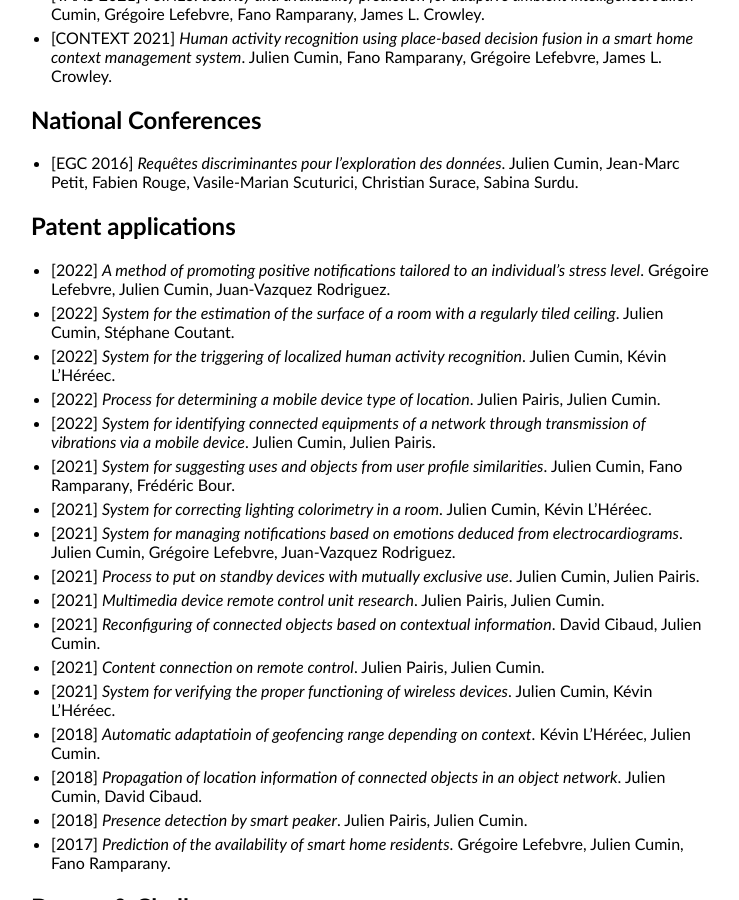
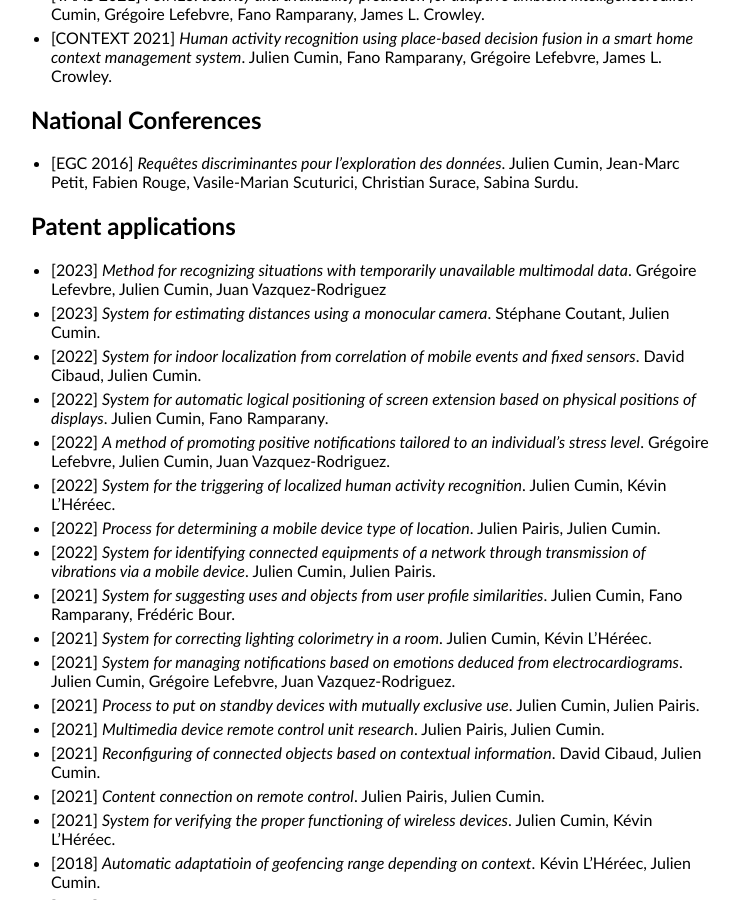
Before and after one commit to JCumin/jcumin.github.io, a Jekyll site: the page built from publications.md, in a window 1280 px wide and 900 px high, scrolled down 602 px. Shown: the whole window, without its empty margins (259-998 px from the left). Built offline with Jekyll 4.4.1, drawn with Linux system fonts in a browser that asks for light colours.

Commit message:
Update publications.md

```diff
--- a/publications.md
+++ b/publications.md
@@ -28,14 +28,17 @@ title: Publications
 
 ## Patent applications
 
-- [2022] *A method of promoting positive notifications tailored to an individual's stress level*. Grégoire Lefebvre, Julien Cumin, Juan-Vazquez Rodriguez.
-- [2022] *System for the estimation of the surface of a room with a regularly tiled ceiling*. Julien Cumin, Stéphane Coutant.
+- [2023] *Method for recognizing situations with temporarily unavailable multimodal data*. Grégoire Lefevbre, Julien Cumin, Juan Vazquez-Rodriguez
+- [2023] *System for estimating distances using a monocular camera*. Stéphane Coutant, Julien Cumin.
+- [2022] *System for indoor localization from correlation of mobile events and fixed sensors*. David Cibaud, Julien Cumin.
+- [2022] *System for automatic logical positioning of screen extension based on physical positions of displays*. Julien Cumin, Fano Ramparany.
+- [2022] *A method of promoting positive notifications tailored to an individual's stress level*. Grégoire Lefebvre, Julien Cumin, Juan Vazquez-Rodriguez.
 - [2022] *System for the triggering of localized human activity recognition*. Julien Cumin, Kévin L’Héréec.
 - [2022] *Process for determining a mobile device type of location*. Julien Pairis, Julien Cumin.
 - [2022] *System for identifying connected equipments of a network through transmission of vibrations via a mobile device*. Julien Cumin, Julien Pairis.
 - [2021] *System for suggesting uses and objects from user profile similarities*. Julien Cumin, Fano Ramparany, Frédéric Bour.
 - [2021] *System for correcting lighting colorimetry in a room*. Julien Cumin, Kévin L’Héréec.
-- [2021] *System for managing notifications based on emotions deduced from electrocardiograms*. Julien Cumin, Grégoire Lefebvre, Juan-Vazquez Rodriguez.
+- [2021] *System for managing notifications based on emotions deduced from electrocardiograms*. Julien Cumin, Grégoire Lefebvre, Juan Vazquez-Rodriguez.
 - [2021] *Process to put on standby devices with mutually exclusive use*. Julien Cumin, Julien Pairis.
 - [2021] *Multimedia device remote control unit research*. Julien Pairis, Julien Cumin.
 - [2021] *Reconfiguring of connected objects based on contextual information*. David Cibaud, Julien Cumin.
```
